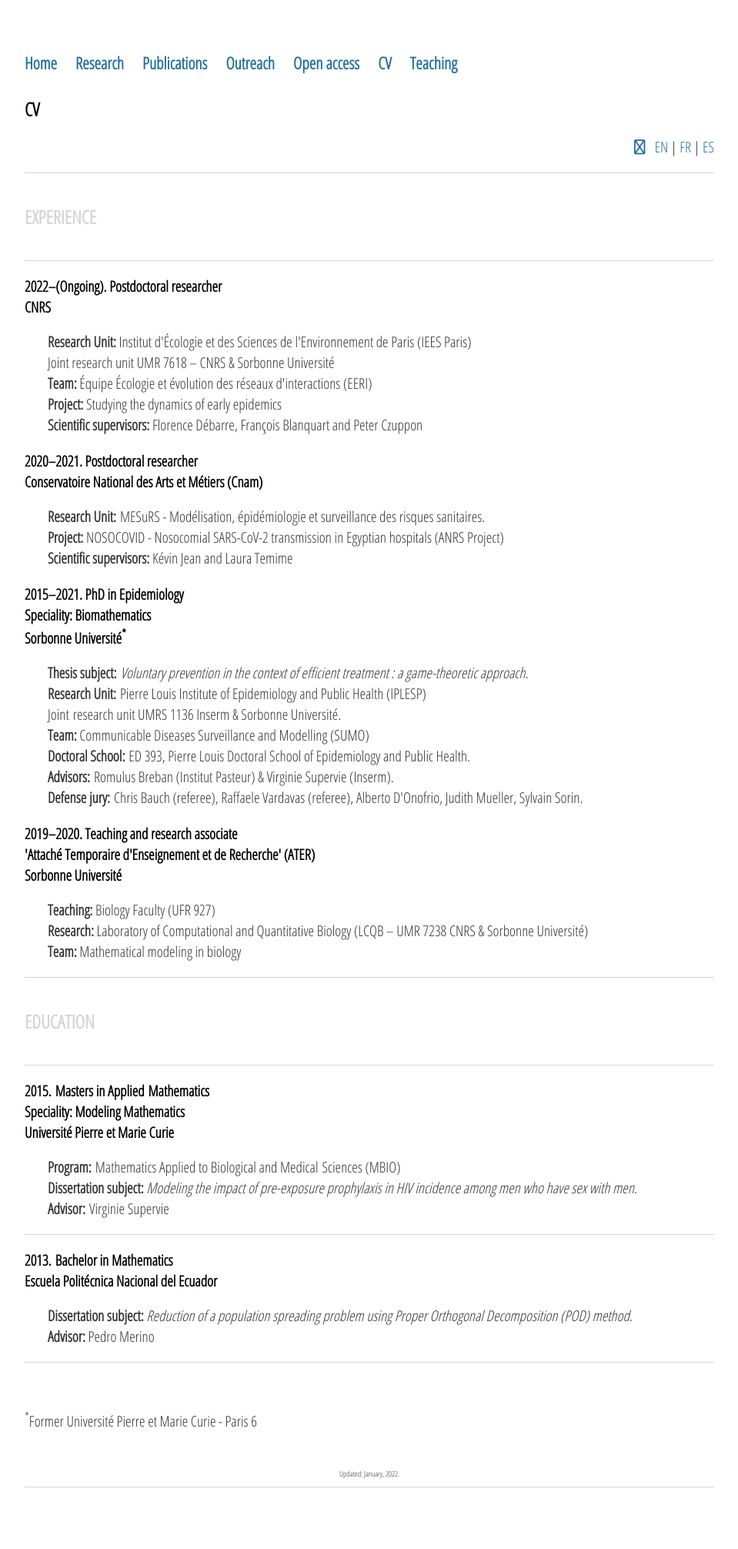
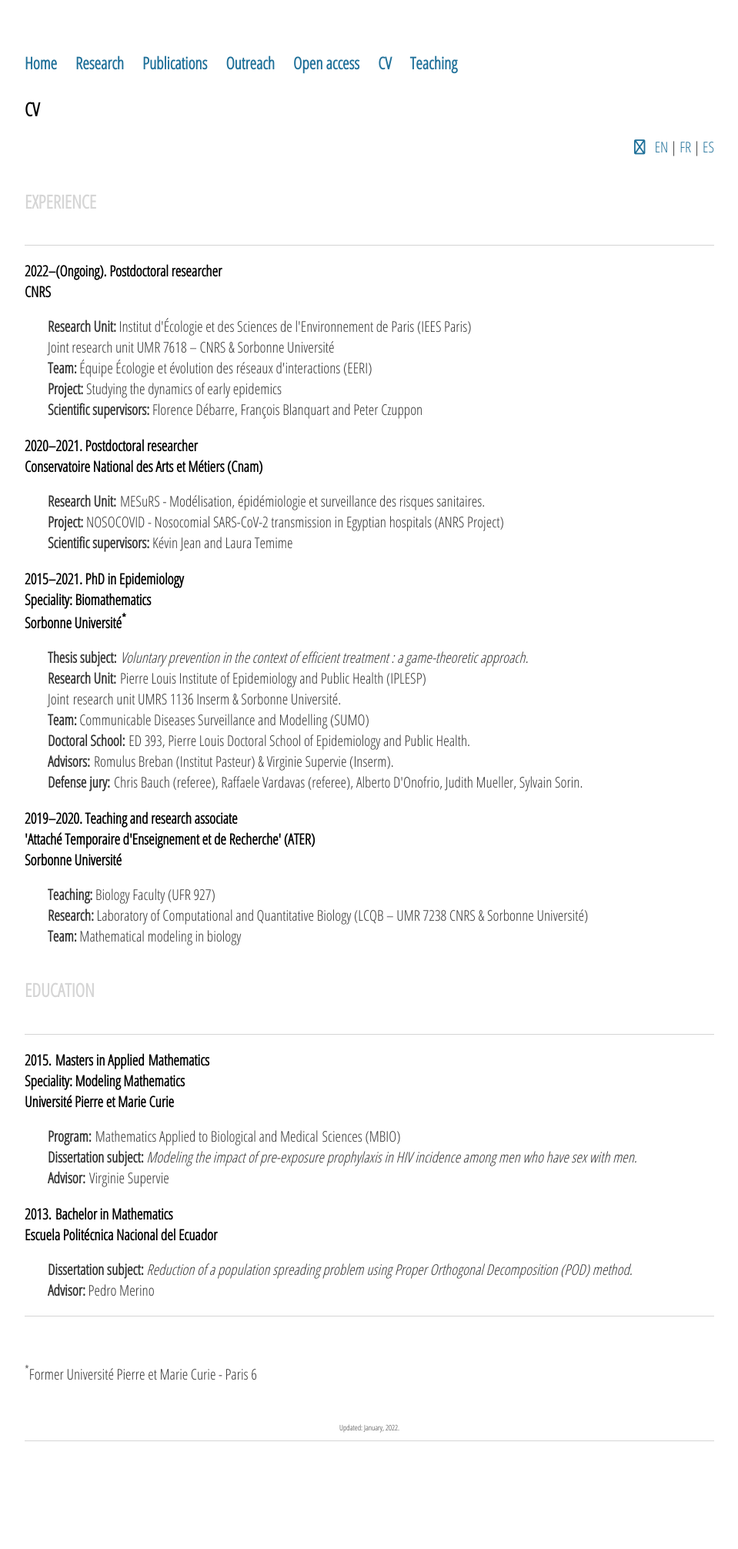
Before and after one commit to sjijon/sjijon.github.io, a Jekyll site: the page built from cv.html, in a window 1280 px wide. Shown: the whole page at 77% size, without its empty margins (160-1119 px from the left). Built offline with Jekyll 4.4.1, drawn with Linux system fonts in a browser that asks for light colours; nearby versions of some CDN libraries; after the commit the page ends 1952 px from its top, so only the background shows below that.

Commit message:
Fix sections

```diff
--- a/cv.html
+++ b/cv.html
@@ -12,7 +12,6 @@ title: CV
 		<a href="https://github.com/sjijon/sjijon.github.io/blob/master/documents/CV/CV_ES_JIJON.pdf" target="_blank">ES</a>
 	</p>
 
-	<p style="border-bottom: 1px solid #d5d5d5;"></p>
 	<h5>EXPERIENCE</h5>
 	<p style="border-bottom: 1px solid #d5d5d5;"></p>
 
@@ -74,7 +73,6 @@ title: CV
 		<strong>Team:</strong> Mathematical modeling in biology
 	</p>
 
-	<p style="border-bottom: 1px solid #d5d5d5;"></p>
 	<h5>EDUCATION</h5>
 	<p style="border-bottom: 1px solid #d5d5d5;"></p>
 	<h4>2015. Masters in Applied Mathematics
@@ -89,8 +87,6 @@ title: CV
 		<br>
 		<strong>Advisor: </strong>Virginie Supervie
 	</p>
-
-	<p style="border-bottom: 1px solid #d5d5d5;"></p>
 
 	<h4>2013. Bachelor in Mathematics</h4>
 	<h4>Escuela Politécnica Nacional del Ecuador</h4>
```
